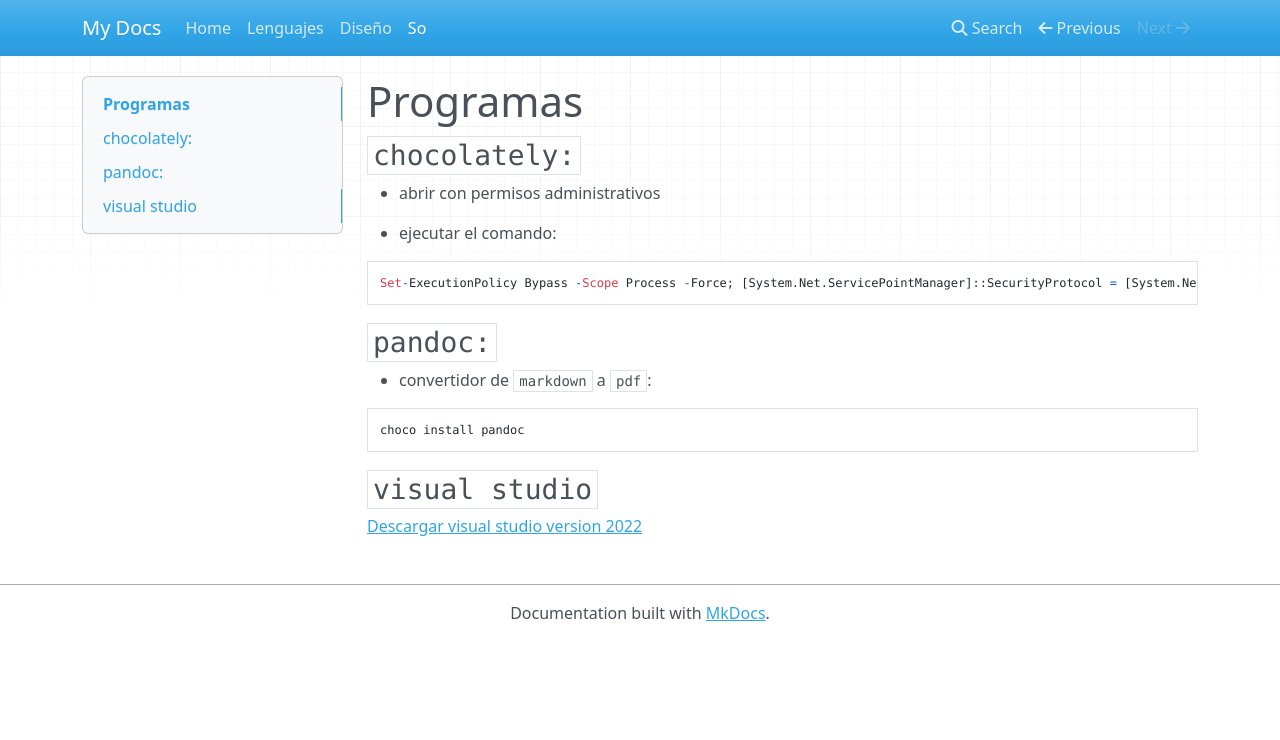
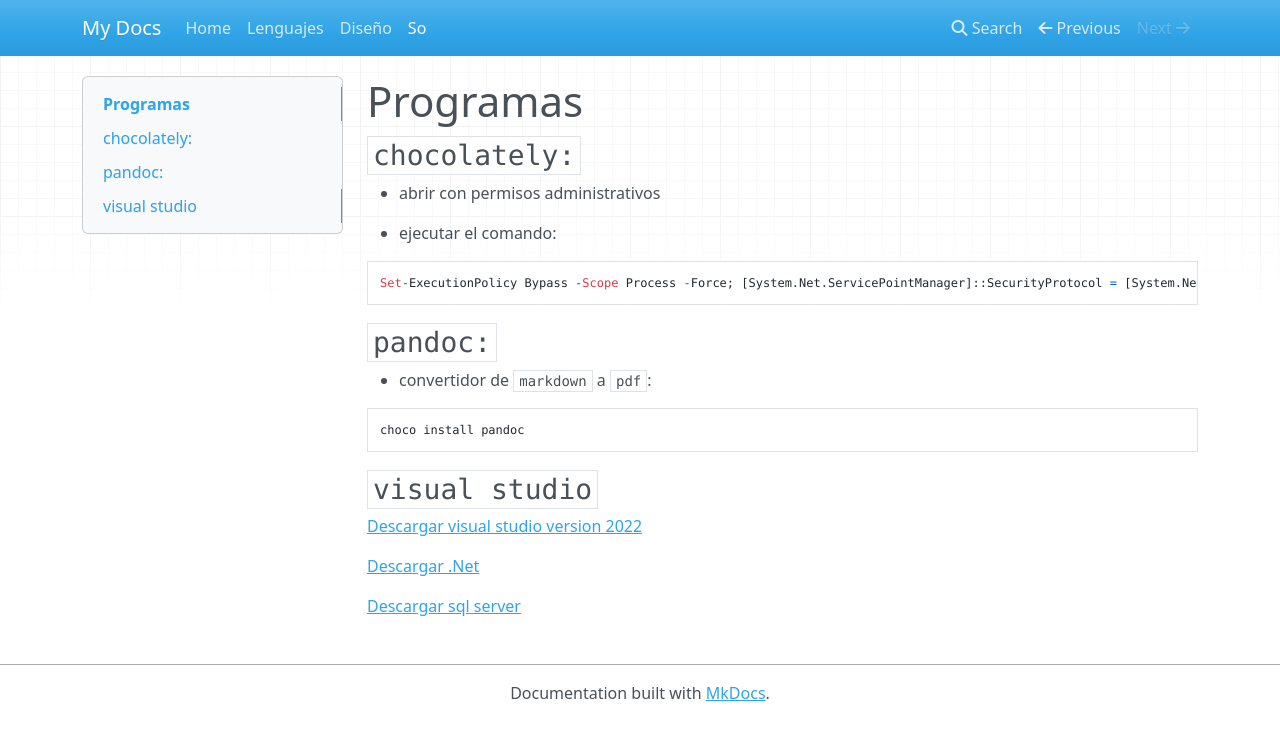
Before and after one commit to CarlosNaranjoMx/01_mkdocs, an MkDocs documentation site: the page built from docs/so/programas.md, in a window 1280 px wide. Shown: the top 740 px of the page. Built offline with MkDocs 1.6.1, drawn with Linux system fonts in a browser that asks for light colours; nearby versions of some CDN libraries.

Commit message:
generated commit

```diff
--- a/docs/so/programas.md
+++ b/docs/so/programas.md
@@ -21,3 +21,7 @@
 ## `visual studio`
 
 [Descargar visual studio version 2022](https://visualstudio.microsoft.com/es/thank-you-downloading-visual-studio/?sku=Community&channel=Release&version=VS2022&source=VSLandingPage&passive=false&cid=2030)
+
+[Descargar .Net](https://dotnet.microsoft.com/en-us/download/dotnet/thank-you/sdk-8.0.204-windows-x64-installer)
+
+[Descargar sql server](https://go.microsoft.com/fwlink/?linkid=2215202&clcid=0x80a&culture=es-mx&country=mx)
```
Also changed, not shown: site/index.html, site/search/search_index.json, site/so/programas/index.html, 1 other file.
